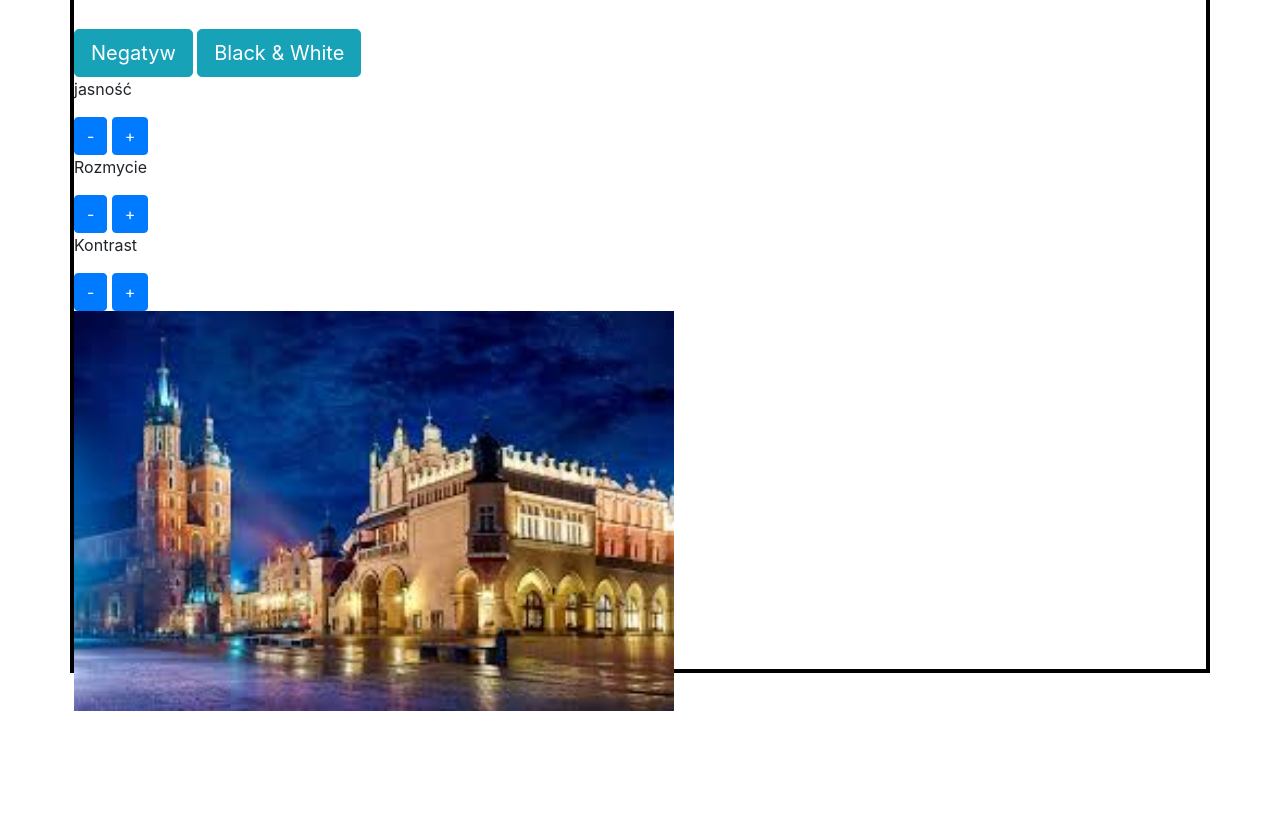
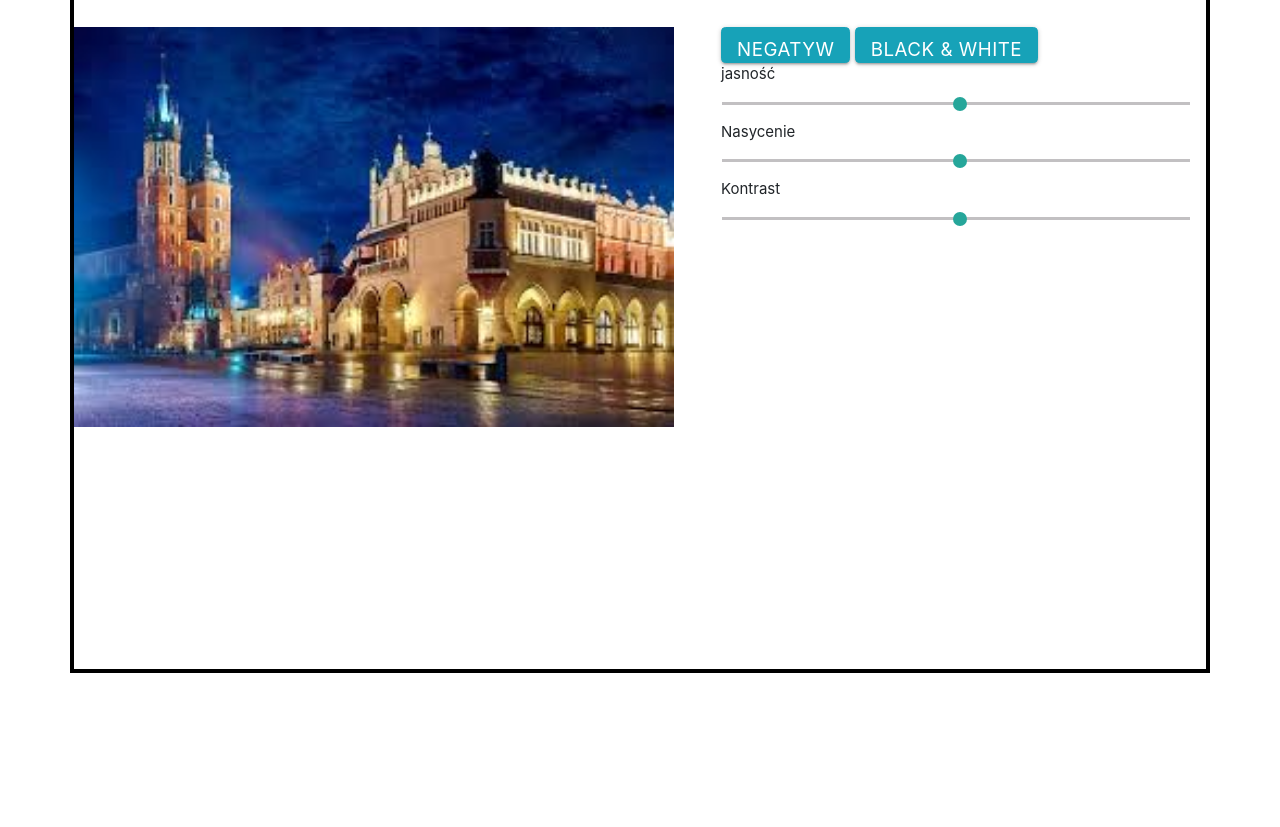
Before and after one commit to ksmolenwsei/1.Edytor-Graficzny, a plain HTML site: page index.html in a window 1280 px wide. Shown: the part 127-954 px from the top of the page. Before the commit the page ends 844 px from the top, so only its background shows below. Drawn offline with nearby package versions, Linux system fonts and the light colour scheme.

Commit message:
add separate css file, replace buttons with range sliders

```diff
--- a/filters.js
+++ b/filters.js
@@ -1,11 +1,15 @@
 document.addEventListener('DOMContentLoaded', function(){
     let plotno = document.querySelector('#plotno')
+
     let negatyw = document.querySelector('#negatyw')
-    let kontrastV = document.querySelector("#kontrast_wartosc")
     let black = document.querySelector("#black")
-    let jasnosc_minus = document.querySelector("#jasnosc_zmniejsz")
-    let jasnosc_plus = document.querySelector('#jasnosc_zwieksz')
 
+    let bright = document.querySelector("#bright")
+    let bright_counter = document.querySelector("#bright-counter")
+
+
+
+    console.log(negatyw)
     const zdjecie = './img.jpeg'
     let ctx = plotno.getContext('2d')
     let img = new Image()
@@ -14,31 +18,37 @@ document.addEventListener('DOMContentLoaded', function(){
         ctx.drawImage(img, 0, 0, plotno.width, plotno.height)
     })
 
+    function redraw(){
+        ctx.drawImage(img, 0, 0, plotno.width, plotno.height)
+    }
 
     //JASNOSC
-    jasnosc_minus.addEventListener("click", (e)=>{
+    bright.addEventListener("input", (e)=>{
+        redraw()
         let imageData = ctx.getImageData(0, 0, plotno.width, plotno.height)
+        let value = (e.target.value)/10
+        bright_counter.innerHTML = value
+        console.log(value)
         for(let i = 0; i< imageData.data.length; i+=4){
-                imageData.data[i]   = imageData.data[i] / 1.3
-                imageData.data[i+1] = imageData.data[i+1] / 1.3
-                imageData.data[i+2] = imageData.data[i+2] / 1.3
+                imageData.data[i]   *= value
+                imageData.data[i+1] *= value
+                imageData.data[i+2] *= value
         }
+
         ctx.putImageData(imageData, 0, 0)
     })
-    jasnosc_plus.addEventListener("click", (e)=>{
-        let imageData = ctx.getImageData(0, 0, plotno.width, plotno.height)
-        for(let i = 0; i< imageData.data.length; i+=4){
-                imageData.data[i]   *= 1.3
-                imageData.data[i+1] *= 1.3
-                imageData.data[i+2] *= 1.3
-        }
-        ctx.putImageData(imageData, 0, 0)
-    })
+
+
+
+
+                            //////////////FILTRY
+
+
 
     //NEGATYW
     negatyw.addEventListener("click", (e)=>{
         let imageData = ctx.getImageData(0, 0, plotno.width, plotno.height)
-
+        console.log(imageData)
         for(let i = 0; i< imageData.data.length; i+=4){
                 imageData.data[i]   = imageData.data[i]^255
                 imageData.data[i+1] = imageData.data[i+1]^255
@@ -51,10 +61,10 @@ document.addEventListener('DOMContentLoaded', function(){
         let imageData = ctx.getImageData(0, 0, plotno.width, plotno.height)
         for (let i = 0; i < imageData.data.length; i+= 4) {
         let avg = (imageData.data[i] + imageData.data[i + 1] + imageData.data[i + 2]) / 3
-        imageData.data[i]     = avg
-        imageData.data[i + 1] = avg
-        imageData.data[i + 2] = avg
+            imageData.data[i]     = avg
+            imageData.data[i + 1] = avg
+            imageData.data[i + 2] = avg
         }
         ctx.putImageData(imageData, 0, 0);
-        })
     })
+})
--- a/index.html
+++ b/index.html
@@ -5,52 +5,42 @@
     <meta name="viewport" content="width=device-width, initial-scale=1.0">
     <meta http-equiv="X-UA-Compatible" content="ie=edge">
     <title>Document</title>
+    <link rel="stylesheet" href="https://cdnjs.cloudflare.com/ajax/libs/materialize/1.0.0/css/materialize.min.css">
+    <script src="https://cdnjs.cloudflare.com/ajax/libs/materialize/1.0.0/js/materialize.min.js"></script>
     <link rel="stylesheet" href="https://stackpath.bootstrapcdn.com/bootstrap/4.1.3/css/bootstrap.min.css" integrity="sha384-MCw98/SFnGE8fJT3GXwEOngsV7Zt27NXFoaoApmYm81iuXoPkFOJwJ8ERdknLPMO" crossorigin="anonymous">
-    <style>
-        .control-panel{
-            border: 4px solid black;
-            padding: 0%;
-            height: 100vh;
-        }
-        .control-panel > div{
-            padding: 0%;
-        }
-        .jumbotron > h1{
-            line-height: 120px;
-        }
-        .container > canvas{
-            bottom: 0%;
-        }
-    </style>
+    <link rel="stylesheet" href="style.css">
 </head>
 <body>
     <div class="container control-panel">
         <div class="jumbotron">
             <h1 class="text-center">Edytor Graficzny</h1>
         </div>
+        <canvas width="600" height="400" id="plotno"></canvas>
+            <div class="container sliders">
+                <div class="container">
                     <button id="negatyw" class="btn btn-lg btn-info">Negatyw</button>
                     <button id="black" class="btn btn-lg btn-info">Black & White </button>
 
+                </div>
                 <div class="container">
-                <p>jasność</p>
-                <button id="jasnosc_zmniejsz" class="btn btn-xl btn-primary">-</button>
-                <button id="jasnosc_zwieksz" class="btn btn-xl btn-primary">+</button>
+                    <p>jasność <strong id="bright-counter"></strong></p>
+                    <input type="range" min="0.5" max="30"  class="form-control-range" id="bright">
                 </div>
 
                 <div class="container">
-                <p>Rozmycie</p>
-                <button id="rozmycie_zmniejsz" class="btn btn-xl btn-primary">-</button>
-                <button id="rozmycie_zwieksz" class="btn btn-xl btn-primary">+</button>
+                    <p>Nasycenie</p>
+                    <input type="range" min="0.5" max="30"  class="form-control-range" id="saturation">
                 </div>
 
                 <div class="container">
                     <p>Kontrast</p>
-                <button id="kontrast_zmniejsz" class="btn btn-xl btn-primary">-</button>
-                <button id="kontrast_zwieksz" class="btn btn-xl btn-primary">+</button>
+                    <input type="range" min="0.5" max="30"  class="form-control-range" id="contrast">
+                </div>
             </div>
 
         <canvas width="600" height="400" id="plotno"></canvas>
     </div>
 </body>
 <script src="filters.js"></script>
+
 </html>
--- /dev/null
+++ b/style.css
@@ -0,0 +1,28 @@
+.control-panel{
+    border: 4px solid black;
+    padding: 0%;
+    height: 100vh;
+    min-width: 600px;
+}
+.control-panel > div{
+    padding: 0%;
+}
+.jumbotron > h1{
+    line-height: 120px;
+}
+.container > canvas{
+    bottom: 0%;
+}
+.container{
+    top: 0%;
+    bottom: 0%;
+
+}
+.sliders{
+    width: 500px;
+    float: right;
+
+}
+canvas{
+    float: left;
+}
```
Lines whose indentation alone changed are shown as unchanged.
